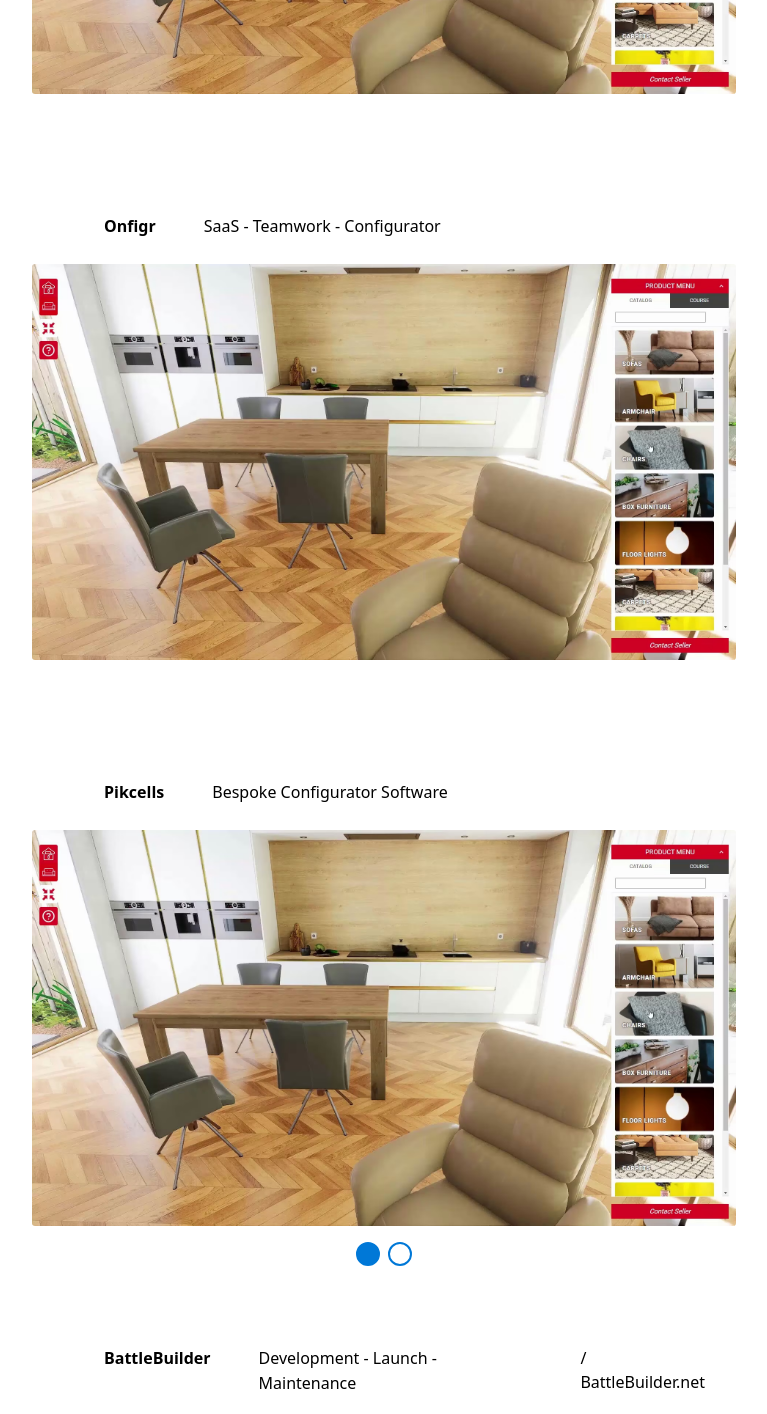
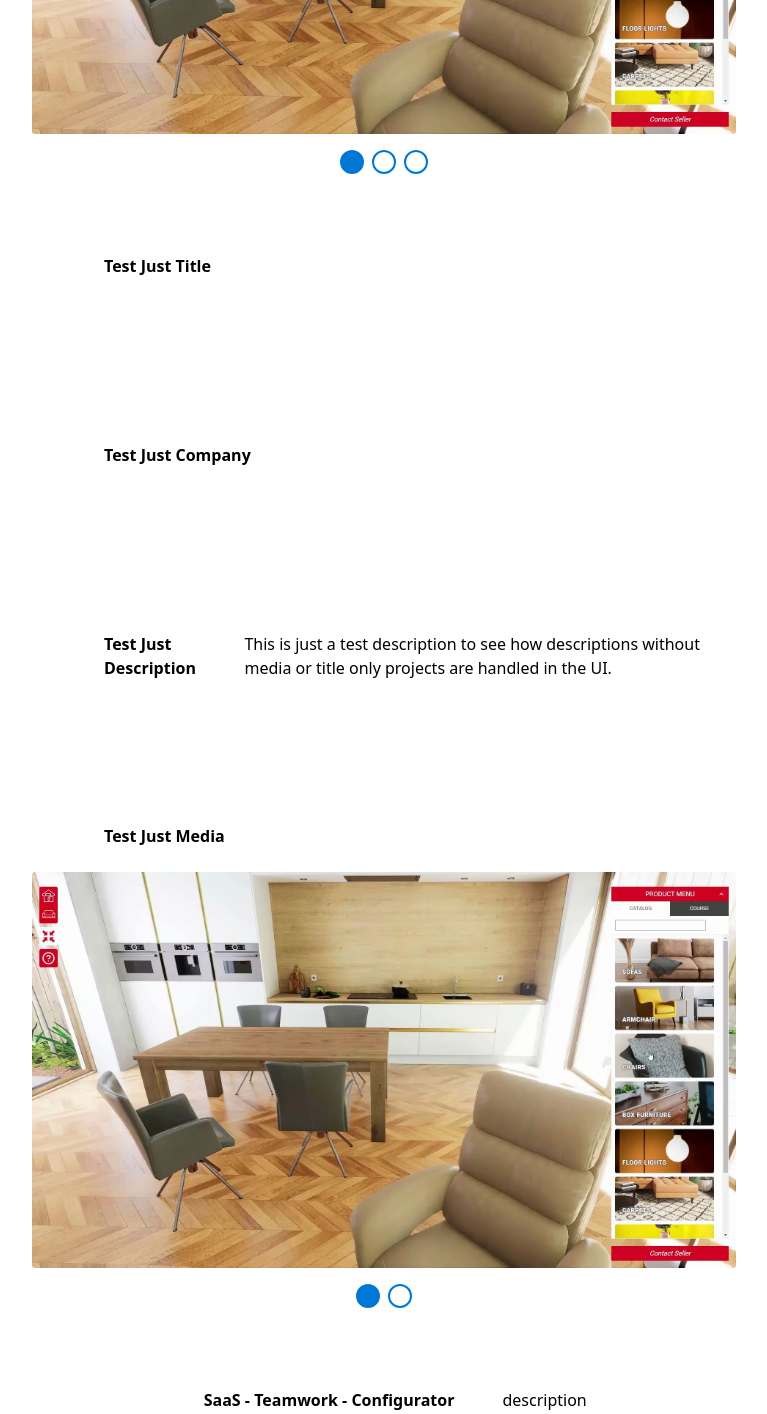
Before and after one commit to barnabysheeran/portfolio-barnaby-sheeran, a React (Vite) app: page / in a window 1280 px wide. Shown: the part 540-1954 px from the top of the page, without its empty margins (256-1023 px from the left). Built offline with nearby package versions, Linux system fonts and the light colour scheme.

Commit message:
feat: enhance project data structure with optional fields and improve media handling in UI components

```diff
--- a/src/css/system/blur.css
+++ b/src/css/system/blur.css
@@ -1,3 +1,3 @@
 :root {
-  --blur-strong: 4px;
+  --blur-strong: 2px;
 }
--- a/src/data/projects.json
+++ b/src/data/projects.json
@@ -2,19 +2,60 @@
     {
         "id": "0",
         "title": "TEST",
+        "company": "Aa Aa Aa Aa",
         "description": "Aa aa aa aa Aa aa aa aa Aa aa aa aa Aa aa aa aa Aa aa aa aa Aa aa aa aa Aa aa aa aa Aa aa aa aa Aa aa aa aa",
         "media": [
             {
                 "type": "image",
                 "url": "assets/project/dev/1.avif"
+            },
+            {
+                "type": "image",
+                "url": "assets/project/battlebuilder/2.avif"
+            },
+            {
+                "type": "image",
+                "url": "assets/project/battlebuilder/3.avif"
+            }
+        ]
+    },
+
+    {
+        "id": "100",
+        "title": "Test Just Title"
+    },
+
+    {
+        "id": "101",
+        "company": "Test Just Company"
+    },
+
+    {
+        "id": "102",
+        "title": "Test Just Description",
+        "description": "This is just a test description to see how descriptions without media or title only projects are handled in the UI."
+    },
+
+    {
+        "id": "103",
+        "title": "Test Just Media",
+        "media": [
+            {
+                "type": "image",
+                "url": "assets/project/dev/1.avif"
+            },
+            {
+                "type": "image",
+                "url": "assets/project/battlebuilder/2.avif"
             }
         ]
     },
 
     {
         "id": "1",
-        "title": "Onfigr",
-        "description": "SaaS - Teamwork - Configurator",
+        "title": "SaaS - Teamwork - Configurator",
+        "company": "Onfigr",
+        "description": "description",
         "media": [
             {
                 "type": "image",
@@ -25,7 +66,8 @@
 
     {
         "id": "2",
-        "title": "Pikcells",
+        "title": "Bespoke Configurator Software",
+        "company": "Pikcells",
         "description": "Bespoke Configurator Software",
         "media": [
             {
@@ -41,7 +83,8 @@
 
     {
         "id": "3",
-        "title": "BattleBuilder",
+        "title": "Co-Founded and Developed an Online Ecommerce Platform for Tabletop Gamers",
+        "company": "BattleBuilder",
         "description": "Development - Launch - Maintenance",
         "media": [
             {
@@ -76,6 +119,7 @@
     {
         "id": "4",
         "title": "These Beautiful Lies",
+        "company": "These Beautiful Lies",
         "description": "",
         "media": [
             {
--- a/src/ts/ui/site/project/SiteProject.tsx
+++ b/src/ts/ui/site/project/SiteProject.tsx
@@ -26,7 +26,11 @@ export default function SiteProject({ projectData }: SiteProjectProps) {
       viewport={{ once: true }}
     >
       <SiteProjectText projectData={projectData} />
-      <MediaViewer media={projectData.media} />
+
+      {/* Media Viewer - Optional */}
+      {projectData.media !== undefined && (
+        <MediaViewer media={projectData.media} />
+      )}
     </motion.div>
   );
 }
--- a/src/ts/ui/site/project/text/SiteProjectText.module.css
+++ b/src/ts/ui/site/project/text/SiteProjectText.module.css
@@ -4,8 +4,8 @@
   box-sizing: border-box;
   padding-left: calc(var(--grid-cell-width) * 9.0);
   padding-right: calc(var(--grid-cell-width) * 3.0);
-  padding-top: calc(var(--grid-cell-width) * 3.0);
-  padding-bottom: calc(var(--grid-cell-width) * 3.0);
+  padding-top: calc(var(--grid-cell-height) * 3.0);
+  padding-bottom: calc(var(--grid-cell-height) * 3.0);
 
   display: flex;
   flex-direction: column;
@@ -15,16 +15,16 @@
   text-align: left;
 }
 
-.site-project-text__title {
+.title {
   font-size: 1rem;
   font-weight: 600;
   margin: 0;
   color: var(--colour-text);
 }
 
-.site-project-text__description {
+.description {
   font-size: 1rem;
-  line-height: 1.6;
+  line-height: calc(var(--grid-cell-height) * 3.0);
   margin: 0;
   color: var(--colour-text);
 }
--- a/src/ts/ui/site/project/text/SiteProjectText.tsx
+++ b/src/ts/ui/site/project/text/SiteProjectText.tsx
@@ -12,12 +12,22 @@ export default function SiteProjectText({ projectData }: SiteProjectTextProps) {
 
   return (
     <div className={styles['site-project-text']}>
-      <h3 className={styles['site-project-text__title']}>
-        {projectData.title}
-      </h3>
-      <p className={styles['site-project-text__description']}>
-        {projectData.description}
-      </p>
+      {/* Company - Optional */}
+      {projectData.company && (
+        <h4 className={styles['company']}>{projectData.company}</h4>
+      )}
+
+      {/* Title - Optional */}
+      {projectData.title && (
+        <h3 className={styles['title']}>{projectData.title}</h3>
+      )}
+
+      {/* Description - Optional */}
+      {projectData.description !== undefined && (
+        <p className={styles['description']}>{projectData.description}</p>
+      )}
+
+      {/* Links - Optional */}
       {projectData.links && projectData.links.length > 0 && (
         <div>
           {projectData.links.map((link) => (
```
Also changed, not shown: src/ts/types/project.ts (+4 -3 lines).
